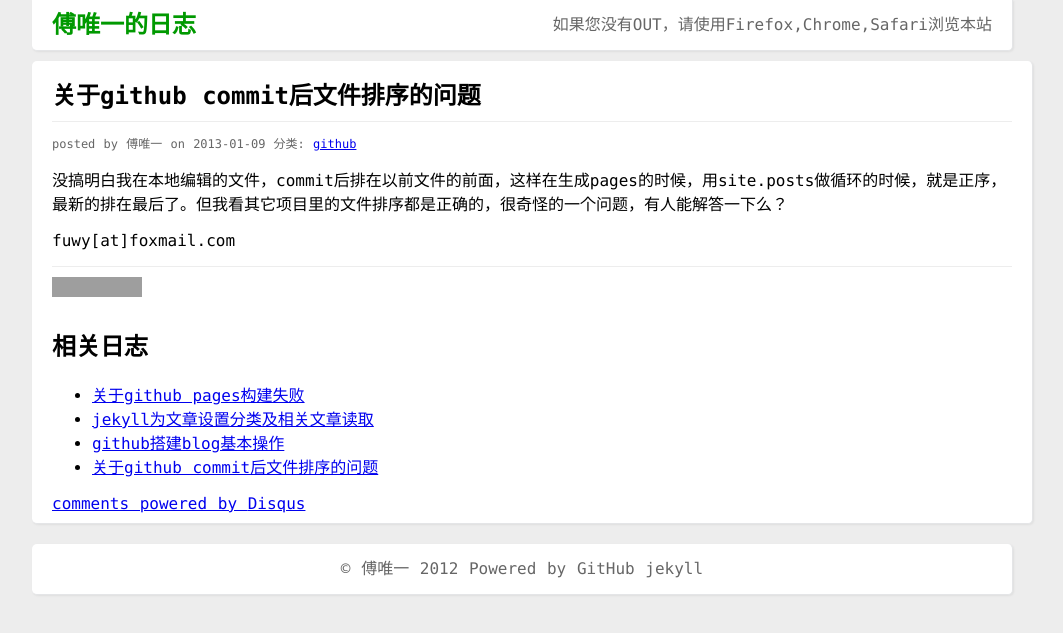
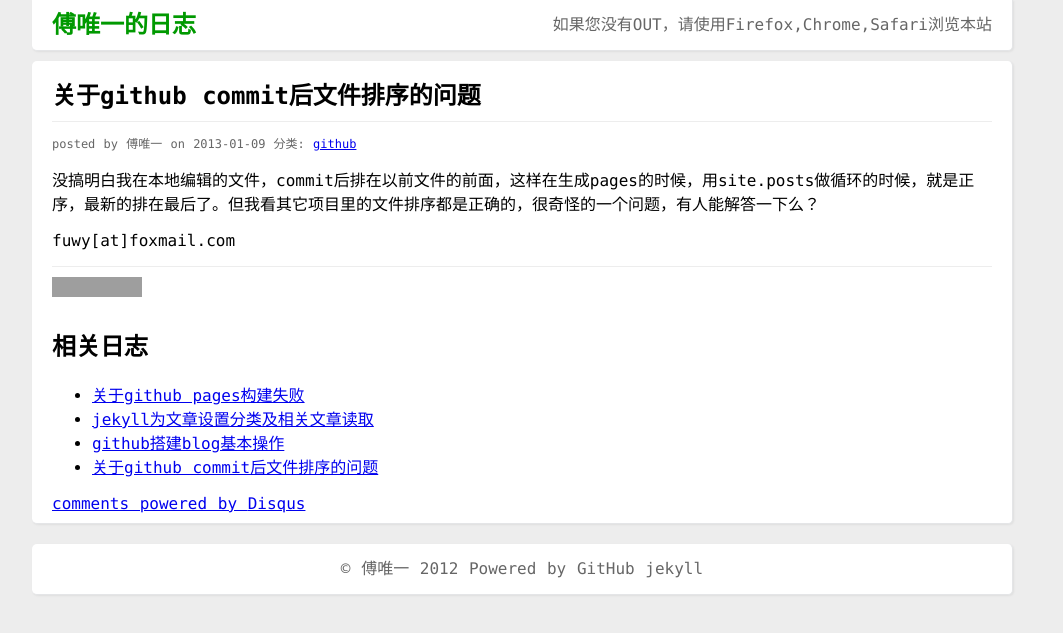
Before and after one commit to yuiitsu/logs, a Jekyll site: the page built from _posts/2013-01-09-about-github-commit.html, in a window 1280 px wide. Shown: the top 633 px of the page, without its empty margins (118-1181 px from the left). Built offline with Jekyll 4.4.1, drawn with Linux system fonts in a browser that asks for light colours; comment, search, counter and statistics services are not loaded; grey boxes are pictures that could not be loaded.

Commit message:
update css

```diff
--- a/css/common.css
+++ b/css/common.css
@@ -37,7 +37,7 @@ h2.first_title a:hover{color:#009900;}
 .links ul li{height:28px;line-height:28px;border-bottom:1px dotted #ededed;float:left;margin-right:10px;}
 .links ul li a{color:#444;text-decoration: none;}
 .links ul li a:hover{color:#009900;}
-.postbox{width:960px;padding:10px 20px;}
+.postbox{width:940px;padding:10px 20px;}
 .post_links{background-color:#ededed;padding:5px;}
 .post_links h3{height:30px;line-height:30px;border-bottom:1px solid #fff;}
 .post_links ul{}
```
